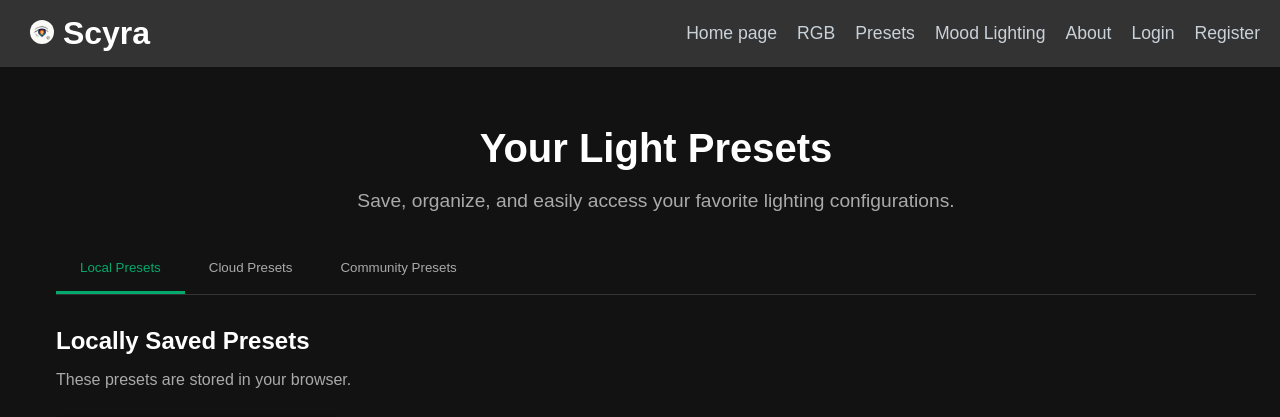
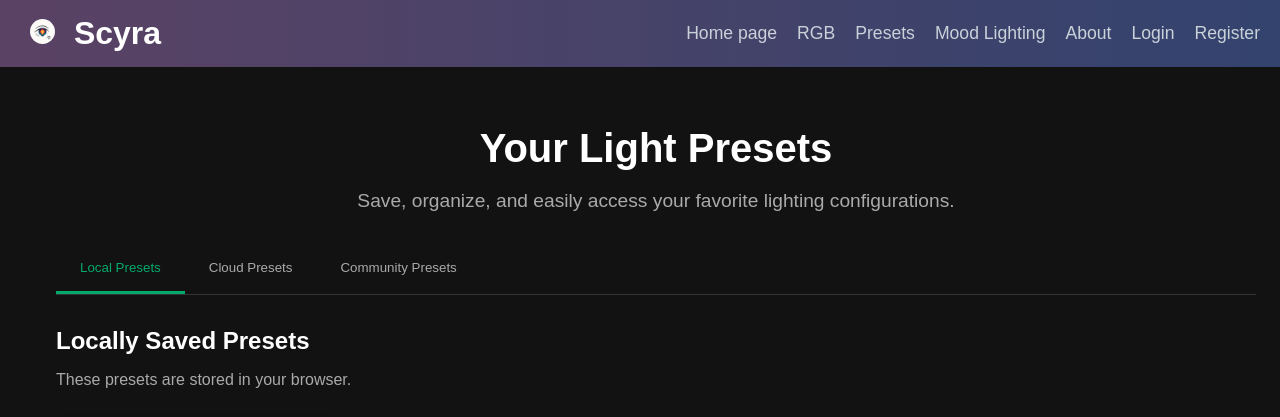
Before and after one commit to wenkow2k515/Scyra-WLED-RGB-group-project, a Flask app: page /presets in a window 1280 px wide. Shown: the top 417 px of the page. Run offline with Flask 3, Linux system fonts and the light colour scheme; data comes from the database, SQL or seed files in the repository.

Commit message:
Added a small animation for the logo
Now it will zoom in and out when you hover.

```diff
--- a/app/static/css/style.css
+++ b/app/static/css/style.css
@@ -13,7 +13,7 @@ header {
     display: flex;
     justify-content: space-between;
     align-items: center;
-    background-color: #333;
+    background: linear-gradient(90deg, #5a4264, #33436e);
     color: white;
     padding: 15px 20px;
     box-sizing: border-box;
@@ -33,6 +33,19 @@ header h1 a {
     text-decoration: none;
     color: white;
     margin-left: 10px;
+}
+
+
+.logo-container img {
+    width: 25px;
+    height: 25px;
+    border-radius: 50%;
+    margin-right: 10px;
+    transition: transform 0.5s ease-in-out;
+}
+
+.logo-container img:hover {
+    transform: scale(1.2);
 }
 
 /* Reduced logo size */
```
